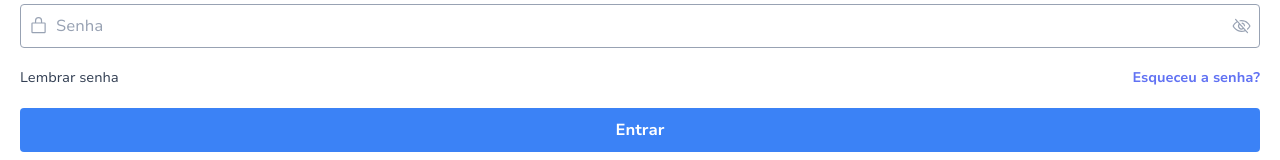
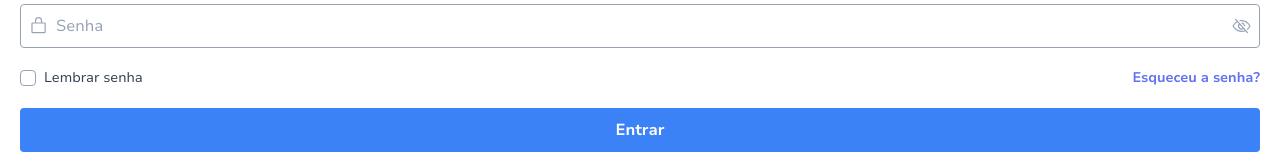
Before and after one commit to projeto-ava/projeto-ava, a Next.js app: page /login in a window 1280 px wide. Shown: the part 314-474 px from the top of the page. Built offline with nearby package versions, Linux system fonts and the light colour scheme.

Commit message:
Adding checkbox componenet

```diff
--- a/src/app/(pages)/login/page.tsx
+++ b/src/app/(pages)/login/page.tsx
@@ -3,6 +3,7 @@ import React, { useState } from "react";
 import { ReadCvLogo, EnvelopeSimple, Question, LockSimple, EyeSlash } from "@phosphor-icons/react";
 import { Button } from "@/components/Button/Button";
 import { InputText } from "@/components/InputText/InputText";
+import { CheckboxComponent } from "@/components/Checkbox/Checkbox";
 
 
 export default function Home() {
@@ -48,6 +49,7 @@ export default function Home() {
           />
           <div className="flex justify-between">
             <div className="flex gap-2 items-center">
+              <CheckboxComponent/>
               <label className="text-sm font-normal text-gray-ctr-4">Lembrar senha</label> {/*Label seria a tag correta aqui? */}
             </div>
             <a href="#" className="text-sm font-bold text-primary">Esqueceu a senha?</a>
--- /dev/null
+++ b/src/components/Checkbox/Checkbox.tsx
@@ -0,0 +1,25 @@
+"use client"
+
+import React, { useState } from "react"
+
+export const CheckboxComponent = () => {
+
+    const [isChecked, setIsChecked] = useState(false)
+
+    function checkPress() {
+        setIsChecked(!isChecked)
+        return isChecked
+    }
+
+    return (
+        <>
+            <button className={`w-4 h-4 rounded border border-solid border-gray-ctr-3
+            ${isChecked ? 'bg-primary border-primary' : ''}}`}
+            onClick={checkPress}>
+
+            </button>
+            <input type="checkbox" id="checkbox" checked={isChecked} onChange={checkPress}
+            className="hidden"/>
+        </>
+    )
+}
```
